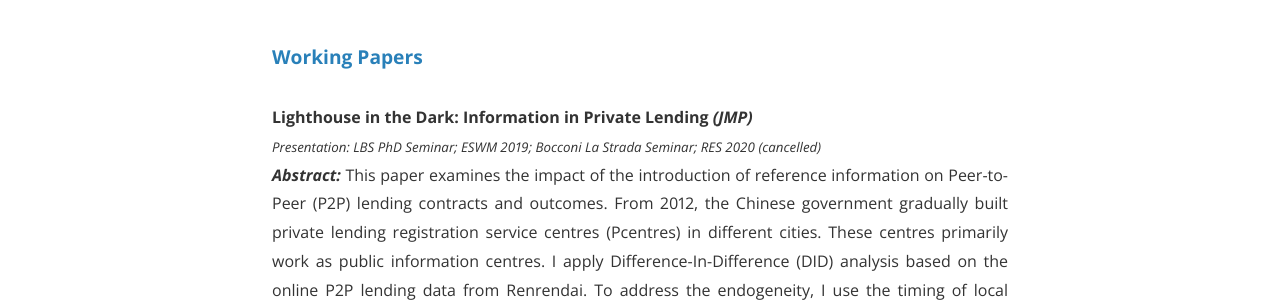
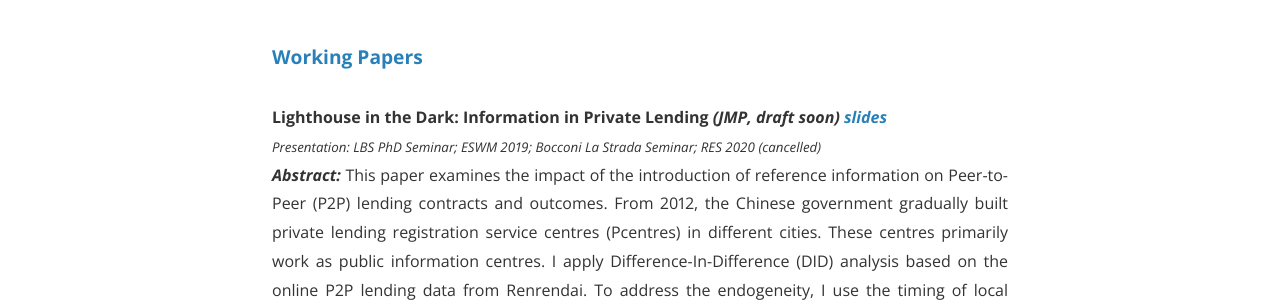
Before and after one commit to shasha-li/shasha-li.github.io, a Jekyll site: the page built from research.html, in a window 1280 px wide. Shown: the part 180-482 px from the top of the page. Built offline with Jekyll 4.4.1, drawn with Linux system fonts in a browser that asks for light colours; nearby versions of some CDN libraries; comment, search, counter and statistics services are not loaded; a style sheet for code colours, icons or effects is not loaded.

Commit message:
Update research.html

```diff
--- a/research.html
+++ b/research.html
@@ -6,7 +6,7 @@ permalink: /research/
 
 <strong><big><a>Working Papers</a></big></strong> <br><br>
 
-<strong>Lighthouse in the Dark: Information in Private Lending <em>(JMP)</em> </strong>  <br>
+<strong>Lighthouse in the Dark: Information in Private Lending <em>(JMP, draft soon) <a href="https://shasha-li.github.io/content/JMP-LI.pdf">slides</a></em> </strong>  <br>
 <em><small>Presentation: LBS PhD Seminar; ESWM 2019; Bocconi La Strada Seminar; RES 2020 (cancelled) </small></em>
 <p style="text-align:justify"><b><i>Abstract: </i></b>This paper examines the impact of the introduction of reference information on Peer-to-Peer (P2P) lending contracts and outcomes. From 2012, the Chinese government gradually built private lending registration service centres (Pcentres) in different cities. These centres primarily work as public information centres. I apply Difference-In-Difference (DID) analysis based on the online P2P lending data from Renrendai. To address the endogeneity, I use the timing of local private lending problems in the Chinese-style political cycle to instrument the decision to introduce Pcentres. Results show that the introduction of Pcentres pushes up the P2P loan trading volume and the success rate of applications. Remarkably, Pcentres reduce the dispersion of contract terms and this effect is mainly driven by the less educated. Moreover, it shows Pcentres improve the loan repayment performance. This study reports novel evidence that the government can provide information as public goods to guide the informal financial market.</p>
 <br>
```
